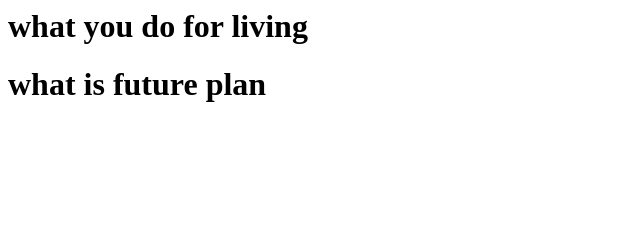
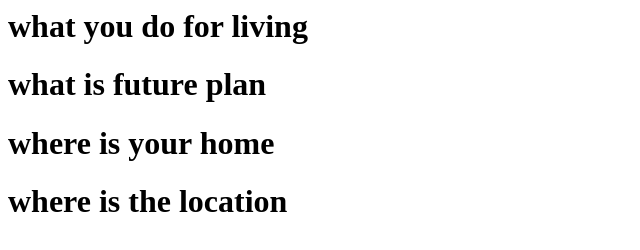
Before and after one commit to navafkp/gittest, a plain HTML site: page web.html in a window 1280 px wide. Shown: the whole page, without its empty margins (0-640 px from the left). Drawn offline with Linux system fonts and the light colour scheme.

Commit message:
2nd update on feature branch

```diff
--- a/web.html
+++ b/web.html
@@ -5,5 +5,7 @@
 <body>
 <h1> what you do for living</h1>
 <h1> what is future plan</h1>
+<h1> where is your home</h1>
+<h1> where is the location</h1>
 </body>
 </html>
```
